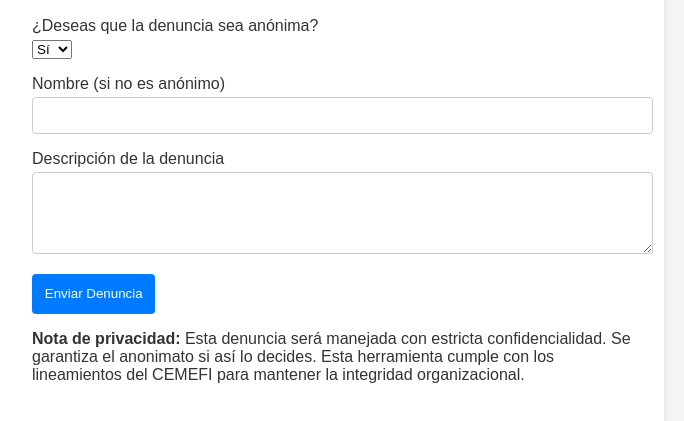
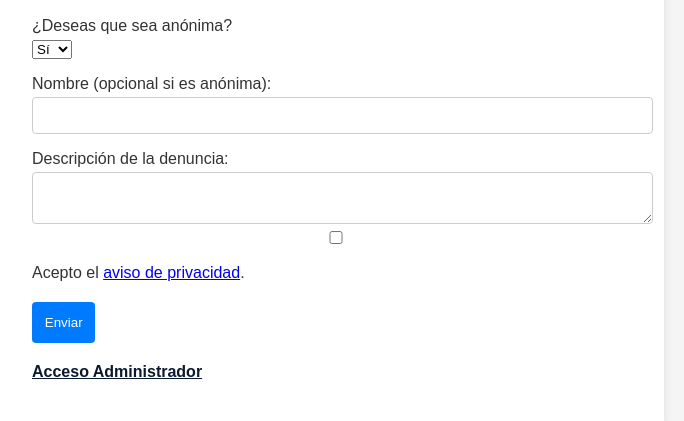
Before and after one commit to Carlos456974/demo.1, a plain HTML site: page index.html in a window 1280 px wide. Shown: the part 109-530 px from the top of the page, without its empty margins (308-992 px from the left). Drawn offline with Linux system fonts and the light colour scheme.

Commit message:
Update index.html

```diff
--- a/index.html
+++ b/index.html
@@ -1,39 +1,48 @@
 <!DOCTYPE html>
 <html lang="es">
 <head>
-  <meta charset="UTF-8" />
-  <meta name="viewport" content="width=device-width, initial-scale=1.0"/>
-  <title>Buzón de Denuncias</title>
-  <link rel="stylesheet" href="styles.css" />
+  <meta charset="UTF-8">
+  <meta name="viewport" content="width=device-width, initial-scale=1.0">
+  <title>Buzón de Quejas</title>
+  <link rel="stylesheet" href="styles.css">
 </head>
 <body>
   <div class="wrapper">
     <div class="container">
-      <img src="logo.jpg" alt="Logo de la empresa" class="logo" />
+      <img src="logo.jpg" alt="Logo de la empresa" class="logo">
       <h2>Buzón de Denuncias</h2>
-      <form id="denunciaForm">
-        <label for="anonimo">¿Deseas que la denuncia sea anónima?</label>
-        <select id="anonimo" name="anonimo">
+      <form id="formulario">
+        <label for="nombre">¿Deseas que sea anónima?</label>
+        <select id="anonimo">
           <option value="sí">Sí</option>
           <option value="no">No</option>
         </select>
 
-        <label for="nombre">Nombre (si no es anónimo)</label>
-        <input type="text" id="nombre" name="nombre" />
+        <div id="nombreCampo">
+          <label for="nombre">Nombre (opcional si es anónima):</label>
+          <input type="text" id="nombre">
+        </div>
 
-        <label for="descripcion">Descripción de la denuncia</label>
-        <textarea id="descripcion" name="descripcion" rows="4" required></textarea>
-
-        <button type="submit">Enviar Denuncia</button>
-
-        <div id="confirmation"></div>
+        <label for="descripcion">Descripción de la denuncia:</label>
+        <textarea id="descripcion" required></textarea>
 
         <div class="nota">
-          <p class="alerta"><strong>Nota de privacidad:</strong> Esta denuncia será manejada con estricta confidencialidad. Se garantiza el anonimato si así lo decides. Esta herramienta cumple con los lineamientos del CEMEFI para mantener la integridad organizacional.</p>
+          <input type="checkbox" id="aviso" required>
+          <label for="aviso">
+            Acepto el <a href="#" onclick="mostrarAviso()">aviso de privacidad</a>.
+          </label>
         </div>
+
+        <button type="submit">Enviar</button>
       </form>
+
+      <div id="confirmation"></div>
+      <p style="margin-top:20px;">
+        <a href="login.html" style="color:#0a1a2f; font-weight:bold;">Acceso Administrador</a>
+      </p>
     </div>
   </div>
+
   <script src="script.js"></script>
 </body>
 </html>
```
